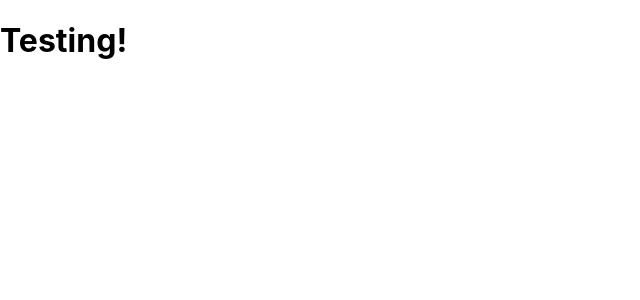
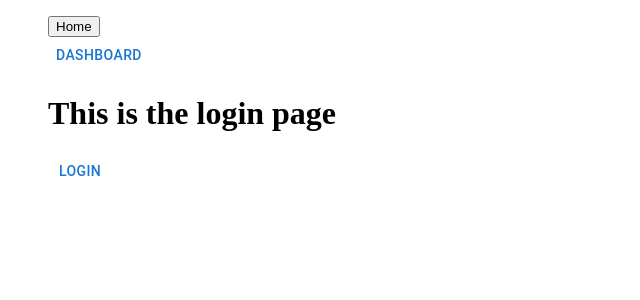
Before and after one commit to ErlendTyrmi/linear, a React (Create React App) app in the folder linear-client/: page / in a window 1280 px wide. Shown: the top 300 px of the page, without its empty margins (0-640 px from the left). Built offline with nearby package versions, Linux system fonts and the light colour scheme; no server answers.

Commit message:
started build on menu-logout

```diff
--- a/linear-client/package.json
+++ b/linear-client/package.json
@@ -16,6 +16,7 @@
     "axios": "^0.27.2",
     "react": "^18.2.0",
     "react-dom": "^18.2.0",
+    "react-router-dom": "^6.4.0",
     "react-scripts": "5.0.1",
     "typescript": "^4.8.2",
     "web-vitals": "^2.1.4"
--- a/linear-client/src/App.tsx
+++ b/linear-client/src/App.tsx
@@ -1,46 +1,63 @@
-import React, { useEffect, useState } from 'react';
-import './App.css';
-import { linearAPI } from './network/api';
+import React from 'react';
+import { BrowserRouter, Route, Routes } from 'react-router-dom';
+import { MainMenu } from './menu/MainMenu';
+import { FrontPage } from './pages/FrontPage';
+import { LoginPage } from './pages/LoginPage';
 
-function App() {
-  const [data, setData] = useState()
-  const [dirty, setDirty] = useState(false)
+export interface IApplicationProps {}
 
-  useEffect(()=>{
-    if (dirty === true) return
+const Application: React.FunctionComponent<IApplicationProps> = (props) => {
+    return (
+        <div>
+            <BrowserRouter>
+                <MainMenu />
+                <Routes>
+                    <Route path="/dashboard" element={<FrontPage />} />
+                    <Route path="/" element={<LoginPage />} />
+                </Routes>
+            </BrowserRouter>
+        </div>
+    );
+};
 
-    setDirty(true)
+export default Application;
 
-    linearAPI.get("/session/login").then(
-      (response) => {
-        if (response.status !== 200) return
+// import React, { useEffect, useState } from 'react';
+// import './App.css';
+// import { linearAPI } from './network/api';
 
-        console.log("Logged in")
-      }
-    )
+// function App() {
+//     const [data, setData] = useState();
+//     const [dirty, setDirty] = useState(false);
 
-    linearAPI.get("/weatherforecast").then(
-      (response: any) =>{
-        if (response.status !== 200) return
+//     useEffect(() => {
+//         if (dirty === true) return;
 
-        setData(response.data[0].date.toString())
-      }
-    )
+//         setDirty(true);
 
-  }, []
+//         linearAPI.get('/session/login').then((response) => {
+//             if (response.status !== 200) return;
 
-  )
+//             console.log('Logged in');
+//         });
 
+//         linearAPI.get('/weatherforecast').then((response: any) => {
+//             if (response.status !== 200) return;
 
+//             setData(response.data[0].date.toString());
+//         });
+//     }, []);
 
-  return (
-    <div className="App">
-      <header className="App-header">
-        <h1>Testing!</h1>
-      </header>
-      <section><p>{data}</p></section>
-    </div>
-  );
-}
+//     return (
+//         <div className="App">
+//             <header className="App-header">
+//                 <h1>Testing!</h1>
+//             </header>
+//             <section>
+//                 <p>{data}</p>
+//             </section>
+//         </div>
+//     );
+// }
 
-export default App;
+// export default App;
--- a/linear-client/src/index.css
+++ /dev/null
@@ -1,13 +0,0 @@
-body {
-  margin: 0;
-  font-family: -apple-system, BlinkMacSystemFont, 'Segoe UI', 'Roboto', 'Oxygen',
-    'Ubuntu', 'Cantarell', 'Fira Sans', 'Droid Sans', 'Helvetica Neue',
-    sans-serif;
-  -webkit-font-smoothing: antialiased;
-  -moz-osx-font-smoothing: grayscale;
-}
-
-code {
-  font-family: source-code-pro, Menlo, Monaco, Consolas, 'Courier New',
-    monospace;
-}
--- /dev/null
+++ b/linear-client/src/menu/MainMenu.tsx
@@ -0,0 +1,19 @@
+import { useNavigate } from 'react-router-dom';
+import { SessionMenu } from './SessionMenu';
+
+export const MainMenu = () => {
+    const navigate = useNavigate();
+
+    return (
+        <menu>
+            <button
+                onClickCapture={() => {
+                    navigate('/');
+                }}
+            >
+                Home
+            </button>
+            <SessionMenu />
+        </menu>
+    );
+};
--- /dev/null
+++ b/linear-client/src/menu/SessionMenu.tsx
@@ -0,0 +1,64 @@
+import { Button, Menu, MenuItem } from '@mui/material';
+import React from 'react';
+import { useState } from 'react';
+import { useNavigate } from 'react-router-dom';
+import { linearAPI } from '../network/api';
+
+export const SessionMenu = () => {
+    const navigate = useNavigate();
+    const [anchor, setAnchor] = useState<null | HTMLElement>(null);
+    const open = Boolean(anchor);
+    const handleClick = (event: React.MouseEvent<HTMLButtonElement>) => {
+        setAnchor(event.currentTarget);
+    };
+
+    const handleClose = () => {
+        setAnchor(null);
+    };
+
+    const handleLogin = () => {
+        navigate('/dashboard');
+        handleClose();
+    };
+
+    const handleLogout = () => {
+        navigate('/');
+        handleClose();
+
+        linearAPI.get('/session/logout').then((response) => {
+            if (response.status !== 200) return;
+            console.log('Logged out');
+        });
+    };
+
+    return (
+        <div>
+            <Button id="session-button" aria-controls={open ? 'session-menu' : undefined} aria-haspopup="true" aria-expanded={open ? 'true' : undefined} onClick={handleClick}>
+                Dashboard
+            </Button>
+            <Menu
+                id="session-menu"
+                anchorEl={anchor}
+                open={open}
+                onClose={handleClose}
+                MenuListProps={{
+                    'aria-labelledby': 'session-button'
+                }}
+            >
+                <MenuItem onClick={handleClose}>My account</MenuItem>
+                <MenuItem onClick={handleLogin}>Login</MenuItem>
+                <MenuItem onClick={handleLogout}>Logout</MenuItem>
+            </Menu>
+        </div>
+    );
+
+    // <Menu>
+    //     <ManuItem
+    //         onClickCapture={() => {
+    //             navigate('/login');
+    //         }}
+    //     >
+    //         login
+    //     </Button>
+    // </Menu>
+};
--- /dev/null
+++ b/linear-client/src/pages/FrontPage.tsx
@@ -0,0 +1,25 @@
+import { useEffect, useState } from 'react';
+import { linearAPI } from '../network/api';
+
+export const FrontPage = () => {
+    const [data, setData] = useState('');
+
+    useEffect(() => {
+        linearAPI.get('/weatherforecast').then((response: any) => {
+            console.log(response.status);
+            console.log(response.data);
+            // if ((response.status as number) !== 200) {
+            //     setData('No cookies 4 U');
+            // } else {
+            //     setData(response.data[0].date.toString());
+            // }
+        });
+    }, []);
+
+    return (
+        <div>
+            <h1>This is the content</h1>
+            <p>{data}</p>
+        </div>
+    );
+};
--- /dev/null
+++ b/linear-client/src/pages/LoginPage.tsx
@@ -0,0 +1,30 @@
+import Button from '@mui/material/Button';
+import { useEffect } from 'react';
+import { Navigate, useNavigate } from 'react-router-dom';
+import { linearAPI } from '../network/api';
+
+export const LoginPage = () => {
+    const navigate = useNavigate();
+
+    const login = () => {
+        linearAPI.get('/session/login').then((response) => {
+            if (response.status !== 200) return;
+            console.log('Logged in');
+            navigate('/dashboard');
+        });
+    };
+
+    return (
+        <menu>
+            <h1>This is the login page</h1>
+            <Button
+                onClickCapture={() => {
+                    console.log('login');
+                    login();
+                }}
+            >
+                Login
+            </Button>
+        </menu>
+    );
+};
```
Also changed, not shown: linear-client/src/index.tsx (+4 -7 lines), 2 other files (tests, documents, lock files or other folders).
